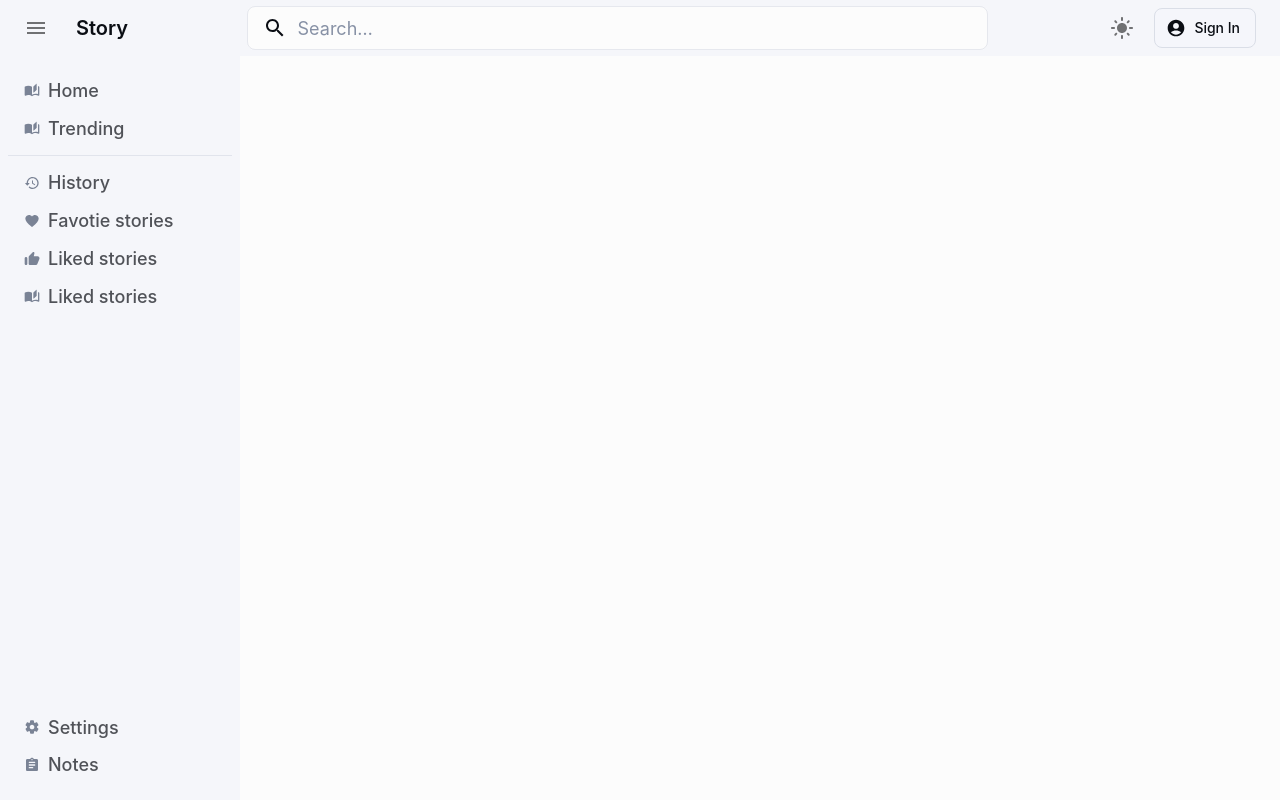
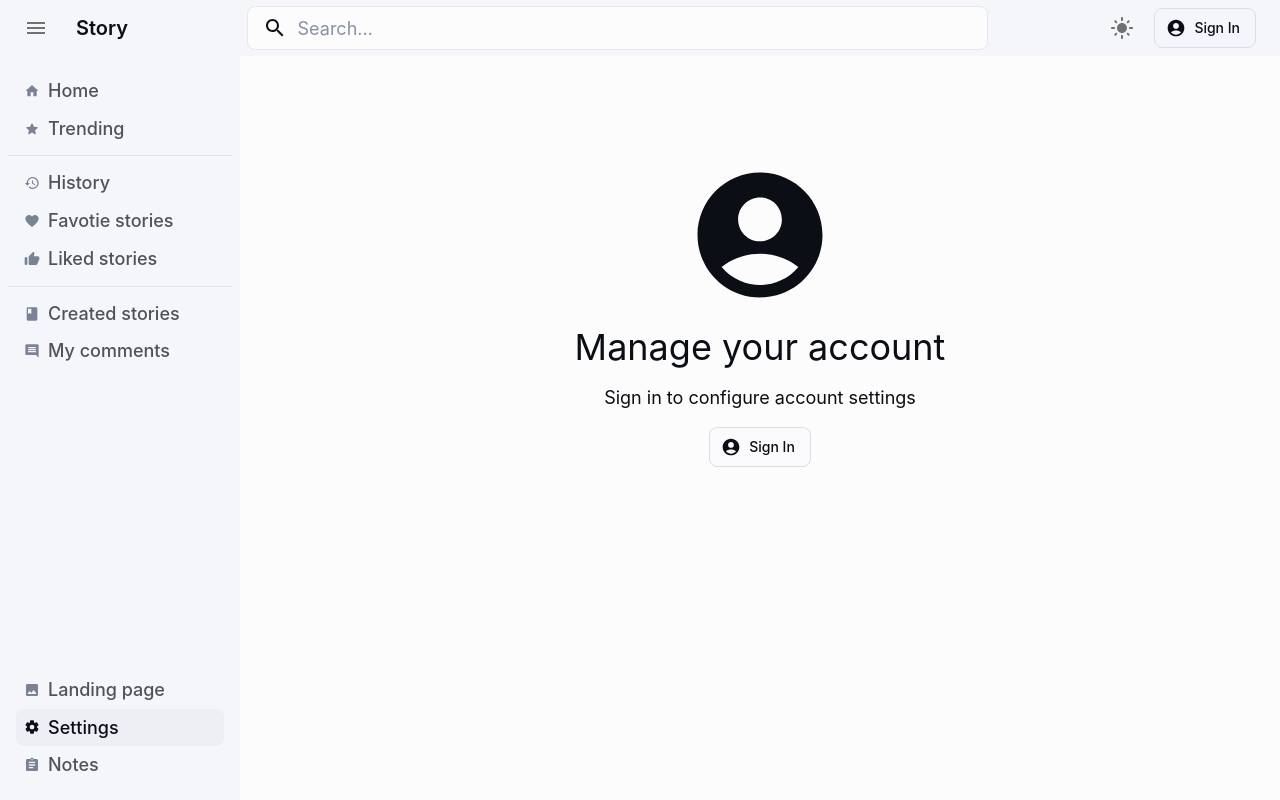
Before and after one commit to tmikov99/story-ui, a React (Vite) app: page /account in a window 1280 px wide. Built offline with nearby package versions, Linux system fonts and the light colour scheme; no server answers.

Commit message:
Refactor side menu items (#56)

```diff
--- a/src/App.tsx
+++ b/src/App.tsx
@@ -46,7 +46,7 @@ function App() {
             <Route path="/" element={<MainGrid title="Browse" fetchMethod={fetchStories} showActions={true} />}/>
             <Route path="/story/:storyId/page/:pageNumber" element={<Page />}/>
             <Route path="/story/:id" element={<StoryPage />} />
-            <Route path="/home" element={<HomePage />} />
+            <Route path="/landing" element={<HomePage />} />
             <Route path="/history" element={ isAuthenticated ? <HistoryPage /> : <HistoryEmptyState /> }/>
             <Route
               path="/favorite"
@@ -72,7 +72,7 @@ function App() {
             {isAuthenticated && <Route path="/create/:storyId/overview" element={<StoryPagesOverview />}/>}
             {isAuthenticated && <Route path="/edit/:storyId" element={<StoryEdit />} />}
             {isAuthenticated && <Route path="/pageLinks/:storyId" element={<PageLinks />}/>}
-            {isAuthenticated && <Route path="/account" element={<AccountSettings />} />}
+            <Route path="/account" element={<AccountSettings />} />
             <Route path="/user/:username" element={<ProfilePage />} />
           </Routes>
         </Stack>
--- /dev/null
+++ b/src/components/emptyState/UserEmptyState.tsx
@@ -0,0 +1,13 @@
+import EmptyState from "./EmptyState";
+import AccountCircleIcon from '@mui/icons-material/AccountCircle';
+
+export default function UserEmptyState() {
+  return (
+    <EmptyState
+      title="Manage your account"
+      message="Sign in to configure account settings"
+      Icon={AccountCircleIcon}
+      loginRedirect
+    />
+  );
+}
--- a/src/components/navigation/MenuContent.tsx
+++ b/src/components/navigation/MenuContent.tsx
@@ -4,71 +4,76 @@ import ListItemButton from '@mui/material/ListItemButton';
 import ListItemIcon from '@mui/material/ListItemIcon';
 import ListItemText from '@mui/material/ListItemText';
 import Stack from '@mui/material/Stack';
+import HomeRoundedIcon from '@mui/icons-material/HomeRounded';
+import StarRoundedIcon from '@mui/icons-material/StarRounded';
 import AssignmentRoundedIcon from '@mui/icons-material/AssignmentRounded';
 import SettingsRoundedIcon from '@mui/icons-material/SettingsRounded';
-import AutoStoriesRoundedIcon from '@mui/icons-material/AutoStoriesRounded';
 import FavoriteRoundedIcon from '@mui/icons-material/FavoriteRounded';
 import ThumbUpAltRoundedIcon from '@mui/icons-material/ThumbUpAltRounded';
 import HistoryRoundedIcon from '@mui/icons-material/HistoryRounded';
+import PhotoRoundedIcon from '@mui/icons-material/PhotoRounded';
+import BookRoundedIcon from '@mui/icons-material/BookRounded';
+import CommentRoundedIcon from '@mui/icons-material/CommentRounded';
 import Divider from '@mui/material/Divider';
 import Box from '@mui/material/Box';
 import { useLocation, Link } from 'react-router-dom';
+import { SvgIconComponent } from "@mui/icons-material";
 
 
+interface OptionsListItem {
+  text: string;
+  icon: SvgIconComponent;
+  path: string;
+}
+
 const mainListItems1 = [
-  { text: 'Home', icon: <AutoStoriesRoundedIcon />, path: '/' },
-  { text: 'Trending', icon: <AutoStoriesRoundedIcon />, path: '/page' },
+  { text: 'Home', icon: HomeRoundedIcon, path: '/' },
+  { text: 'Trending', icon: StarRoundedIcon, path: '/page' },
 ];
 const mainListItems2 = [
-  { text: 'History', icon: <HistoryRoundedIcon />, path: '/history'},
-  { text: 'Favotie stories', icon: <FavoriteRoundedIcon />, path: '/favorite' },
-  { text: 'Liked stories', icon: <ThumbUpAltRoundedIcon />, path: '/liked' },
-  { text: 'Liked stories', icon: <AutoStoriesRoundedIcon />, path: '/home' },
+  { text: 'History', icon: HistoryRoundedIcon, path: '/history'},
+  { text: 'Favotie stories', icon: FavoriteRoundedIcon, path: '/favorite' },
+  { text: 'Liked stories', icon: ThumbUpAltRoundedIcon, path: '/liked' },
+];
+const mainListItems3 = [
+  { text: 'Created stories', icon: BookRoundedIcon, path: '/created'},
+  { text: 'My comments', icon: CommentRoundedIcon, path: '/comments' },
 ];
 
 const secondaryListItems = [
-  { text: 'Settings', icon: <SettingsRoundedIcon />, path: '/account' },
-  { text: 'Notes', icon: <AssignmentRoundedIcon />, path: '/notes' },
+  { text: 'Landing page', icon: PhotoRoundedIcon, path: '/landing' },
+  { text: 'Settings', icon: SettingsRoundedIcon, path: '/account' },
+  { text: 'Notes', icon: AssignmentRoundedIcon, path: '/notes' },
 ];
+
+const mapListItems = (listItems: OptionsListItem[], pathname: string) => {
+  return <List dense>
+    {listItems.map(({text, path, icon: Icon}, index) => (
+      <ListItem key={index} disablePadding sx={{ display: 'block' }}>
+        <ListItemButton selected={pathname == path} component={Link} to={path}>
+          <ListItemIcon>
+            <Icon />
+          </ListItemIcon>
+          <ListItemText primary={text} />
+        </ListItemButton>
+      </ListItem>
+    ))}
+  </List>
+}
 
 export default function MenuContent() {
   const location = useLocation();
-  const { pathname, hash } = location;
+  const { pathname } = location;
   return (
     <Stack sx={{ flexGrow: 1, p: 1, justifyContent: 'space-between' }}>
       <Box>
-      <List dense>
-        {mainListItems1.map((item, index) => (
-          <ListItem key={index} disablePadding sx={{ display: 'block' }}>
-            <ListItemButton selected={pathname == item.path} component={Link} to={item.path}>
-              <ListItemIcon>{item.icon}</ListItemIcon>
-              <ListItemText primary={item.text} />
-            </ListItemButton>
-          </ListItem>
-        ))}
-      </List>
-      <Divider />
-      <List dense>
-        {mainListItems2.map((item, index) => (
-          <ListItem key={index} disablePadding sx={{ display: 'block' }}>
-            <ListItemButton selected={pathname == item.path} component={Link} to={item.path}>
-              <ListItemIcon>{item.icon}</ListItemIcon>
-              <ListItemText primary={item.text} />
-            </ListItemButton>
-          </ListItem>
-        ))}
-      </List>
+        {mapListItems(mainListItems1, pathname)}
+        <Divider />
+        {mapListItems(mainListItems2, pathname)}
+        <Divider />
+        {mapListItems(mainListItems3, pathname)}
       </Box>
-      <List dense>
-        {secondaryListItems.map((item, index) => (
-          <ListItem key={index} disablePadding sx={{ display: 'block' }}>
-            <ListItemButton selected={hash == item.path} component={Link} to={item.path}>
-              <ListItemIcon>{item.icon}</ListItemIcon>
-              <ListItemText primary={item.text} />
-            </ListItemButton>
-          </ListItem>
-        ))}
-      </List>
+      {mapListItems(secondaryListItems, pathname)}
     </Stack>
   );
 }
--- a/src/components/user/AccountSettings.tsx
+++ b/src/components/user/AccountSettings.tsx
@@ -6,6 +6,7 @@ import { getCurrentUser } from "../../api/user";
 import { useSelector } from "react-redux";
 import { RootState } from "../../redux/store";
 import { User } from "../../types/user";
+import UserEmptyState from "../emptyState/UserEmptyState";
 
 export default function AccountSettings() {
   const username = useSelector((state: RootState) => state.auth.user?.username);
@@ -14,6 +15,8 @@ export default function AccountSettings() {
   const [uploading, setUploading] = useState(false);
 
   const fetchUser = async () => {
+    if (!username) return;
+
     const userResponse = await getCurrentUser();
     if (userResponse) {
       setUser(userResponse);
@@ -43,6 +46,7 @@ export default function AccountSettings() {
 
   return (
     <Box sx={{ width: '100%', maxWidth: { sm: '100%', md: '1700px' } }}>
+      {username ? (
         <Stack gap={2} sx={{
           justifyContent: "center",
           alignItems: "center",
@@ -131,6 +135,10 @@ export default function AccountSettings() {
             <Button variant="contained" onClick={() => setChangingPassword(true)}>Change Password</Button>
           }
         </Stack>
+      ) : (
+        <UserEmptyState />
+      )
+    }
     </Box>
   );
 }
```
Lines whose indentation alone changed are shown as unchanged.
